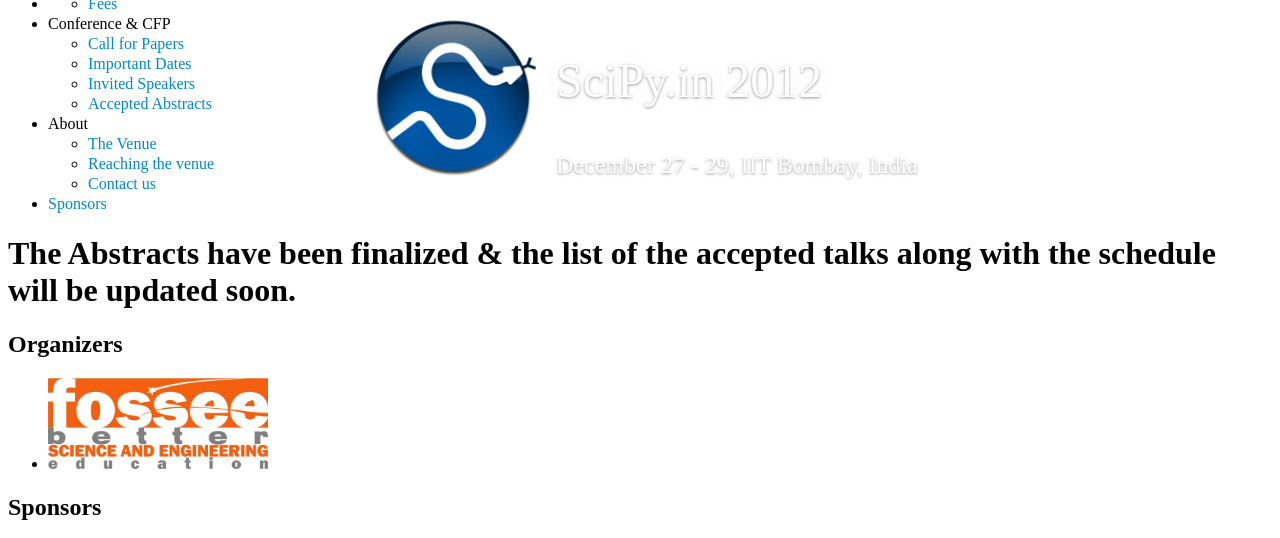
After one commit to FOSSEE/scipywebsite, a Django app: template project/templates/about/accepted_abstracts.html in a window 1280 px wide. The commit adds this page. Shown: the part 351-889 px from the top of the page. Run offline with Django 3.2, Linux system fonts and the light colour scheme; the template is opened without the code that fills it, so the values that code supplies are empty.

Commit message:
change for list of accepted_abstracts

```diff
--- a/project/templates/_menu.html
+++ b/project/templates/_menu.html
@@ -49,9 +49,10 @@
         <li>
           <a href="/{{ params.scope }}/talks-cfp/speakers/">Invited Speakers</a>
         </li>
+        <li><a href="/{{ params.scope }}/about/accepted">Accepted Abstracts</a></li>
         <!--{% if user.is_authenticated and user.talk_set.all %}
         <li><a href="/{{ params.scope }}/my-talks">My talks</a></li>
-        {% endif %}-->
+        <!--{% endif %}-->
 
       </ul>
     </li>
--- /dev/null
+++ b/project/templates/about/accepted_abstracts.html
@@ -0,0 +1,4 @@
+{% extends "base.html" %}
+{% block content %}
+<h1>The Abstracts have been finalized & the list of the accepted talks along with the schedule will be updated soon.</h1>
+{% endblock content %}
--- a/project/urls.py
+++ b/project/urls.py
@@ -171,6 +171,9 @@ urlpatterns += patterns('',
     url(r'^%s/about/sponsors/$' % (SCOPE_ARG_PATTERN),
         direct_to_template, {"template": "about/sponsors.html"},
         name='scipycon_sponsors'),
+    url(r'^%s/about/accepted/$' % (SCOPE_ARG_PATTERN),
+        direct_to_template, {"template": "about/accepted_abstracts.html"},
+        name='scipycon_accepted_abstracts'),
     )
 
 # Password reset
```
